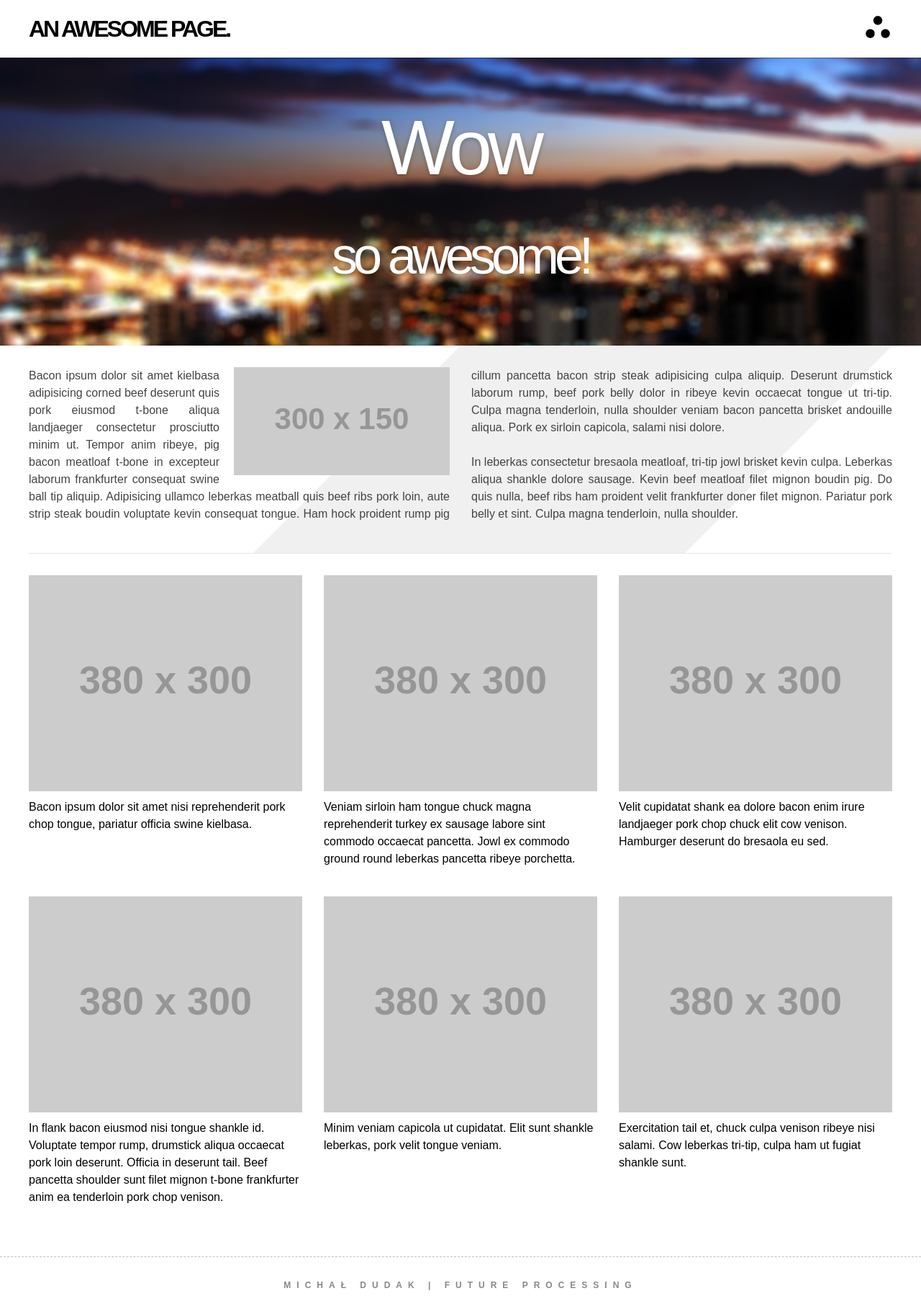
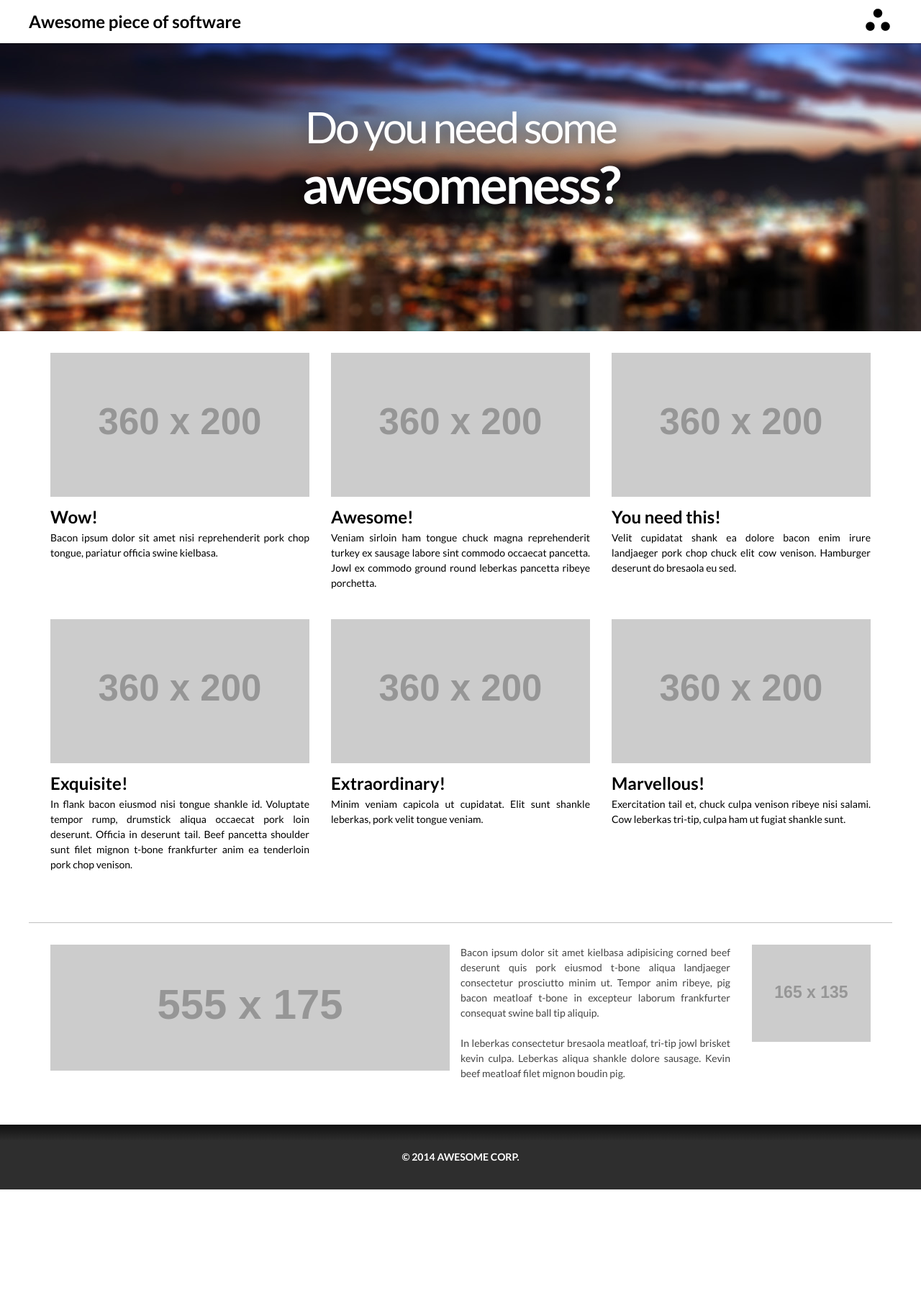
Before and after one commit to michaldudak/fp-css-training, a plain HTML site: page index.html in a window 1280 px wide. Shown: the whole page at 72% size. After the commit the page ends 1652 px from the top, so only its background shows below. Drawn offline with Linux system fonts and the light colour scheme; placeholder pictures from the web are drawn by us.

Commit message:
Task update (awesome software)

```diff
--- a/index.html
+++ b/index.html
@@ -2,89 +2,97 @@
 <html>
 	<head>
 		<meta charset="utf-8" />
-	<title>CSS Training</title>
+		<title>Awesome software</title>
 		<link href="styles.css" rel="stylesheet" />
-	<link href="mobile-styles.css" rel="stylesheet" />
+		<!--link href="mobile-styles.css" rel="stylesheet" /-->
+		<link href="http://fonts.googleapis.com/css?family=Lato:400,700" rel="stylesheet" type="text/css" />
 	</head>
 	<body>
 		<header>
 			<h1>
-			<img id="logo" src="images/logo.png" />
-			An awesome page.
+				Awesome piece of software
+				<img id="logo" src="images/logo.png" alt="logo" />
 			</h1>
-
 		</header>
 
-	<section id="pageContent">
-		<div class="hero">
-			<p>Wow</p>
-			<p>so awesome!</p>
-		</div>
+		<main>
+			<section class="hero">
+				Do you need some <strong>awesomeness?</strong>
+			</section>
 
-		<div class="intro">
-			<p>
-				<img src="http://placehold.it/300x150" />Bacon ipsum dolor sit amet kielbasa adipisicing corned beef deserunt quis pork eiusmod t-bone aliqua landjaeger
-				consectetur prosciutto minim ut. Tempor anim ribeye, pig bacon meatloaf t-bone in excepteur laborum frankfurter
-				consequat swine ball tip aliquip. Adipisicing ullamco leberkas meatball quis beef ribs pork loin, aute strip steak
-				boudin voluptate kevin consequat tongue. Ham hock proident rump pig cillum pancetta bacon strip steak adipisicing culpa aliquip.
-				Deserunt drumstick laborum rump, beef pork belly dolor in ribeye kevin occaecat tongue ut tri-tip.
-				Culpa magna tenderloin, nulla shoulder veniam bacon pancetta brisket andouille aliqua. Pork ex sirloin capicola, salami nisi dolore.
-			</p>
-			<p>
-				In leberkas consectetur bresaola meatloaf, tri-tip jowl brisket kevin culpa. Leberkas aliqua shankle dolore sausage.
-				Kevin beef meatloaf filet mignon boudin pig. Do quis nulla, beef ribs ham proident velit frankfurter doner filet mignon.
-				Pariatur pork belly et sint. Culpa magna tenderloin, nulla shoulder.
-			</p>
-		</div>
-
-		<div class="highlights">
+			<section class="features">
 				<figure>
-				<img src="http://placehold.it/380x300" />
+					<img src="http://placehold.it/360x200" alt="" />
 					<figcaption>
+						<strong>Wow!</strong>
 						Bacon ipsum dolor sit amet nisi reprehenderit pork chop tongue, pariatur officia swine kielbasa.
 					</figcaption>
 				</figure>
 
 				<figure>
-				<img src="http://placehold.it/380x300" />
+					<img src="http://placehold.it/360x200" alt="" />
 					<figcaption>
+						<strong>Awesome!</strong>
 						Veniam sirloin ham tongue chuck magna reprehenderit turkey ex sausage labore sint commodo occaecat pancetta. Jowl ex commodo ground round leberkas pancetta ribeye porchetta.
 					</figcaption>
 				</figure>
 
 				<figure>
-				<img src="http://placehold.it/380x300" />
+					<img src="http://placehold.it/360x200" alt="" />
 					<figcaption>
+						<strong>You need this!</strong>
 						Velit cupidatat shank ea dolore bacon enim irure landjaeger pork chop chuck elit cow venison. Hamburger deserunt do bresaola eu sed.
 					</figcaption>
 				</figure>
 
 				<figure>
-				<img src="http://placehold.it/380x300" />
+					<img src="http://placehold.it/360x200" alt="" />
 					<figcaption>
+						<strong>Exquisite!</strong>
 						In flank bacon eiusmod nisi tongue shankle id. Voluptate tempor rump, drumstick aliqua occaecat pork loin deserunt.
 						Officia in deserunt tail. Beef pancetta shoulder sunt filet mignon t-bone frankfurter anim ea tenderloin pork chop venison.
 					</figcaption>
 				</figure>
 
 				<figure>
-				<img src="http://placehold.it/380x300" />
+					<img src="http://placehold.it/360x200" alt="" />
 					<figcaption>
+						<strong>Extraordinary!</strong>
 						Minim veniam capicola ut cupidatat. Elit sunt shankle leberkas, pork velit tongue veniam.
 					</figcaption>
 				</figure>
 
 				<figure>
-				<img src="http://placehold.it/380x300" />
+					<img src="http://placehold.it/360x200" alt="" />
 					<figcaption>
+						<strong>Marvellous!</strong>
 						Exercitation tail et, chuck culpa venison ribeye nisi salami. Cow leberkas tri-tip, culpa ham ut fugiat shankle sunt.
 					</figcaption>
 				</figure>
+			</section>
+
+			<section class="description">
+				<div class="image">
+					<img src="http://placehold.it/555x175" alt="" />
+				</div>
+
+				<div class="text">
+					<p>
+						<img src="http://placehold.it/165x135" alt="" />
+						Bacon ipsum dolor sit amet kielbasa adipisicing corned beef deserunt quis pork eiusmod t-bone aliqua landjaeger
+						consectetur prosciutto minim ut. Tempor anim ribeye, pig bacon meatloaf t-bone in excepteur laborum frankfurter
+						consequat swine ball tip aliquip.
+					</p>
+					<p>
+						In leberkas consectetur bresaola meatloaf, tri-tip jowl brisket kevin culpa. Leberkas aliqua shankle dolore sausage.
+						Kevin beef meatloaf filet mignon boudin pig.
+					</p>
 				</div>
 			</section>
+		</main>
 
 		<footer>
-		<p>Michał Dudak | Future Processing</p>
+			<p>&copy; 2014 Awesome Corp.</p>
 		</footer>
 	</body>
 </html>
--- a/mobile-styles.css
+++ /dev/null
@@ -1,61 +0,0 @@
-@media screen and (max-width: 1200px) {
-	* {
-		-webkit-box-sizing: border-box;
-		-moz-box-sizing: border-box;
-		box-sizing: border-box;
-	}
-
-	h1 {
-		width: 100%;
-		padding: 0 30px;
-	}
-
-	img {
-		max-width: 100%;
-	}
-
-	.hero {
-		background-position: center center;
-		height: auto;
-		font-size: 42px;
-		transition: all 500ms ease;
-	}
-
-	.hero p {
-		line-height: normal;
-		color: #FFF;
-		text-shadow: none;
-	}
-
-	.intro {
-		width: 100%;
-		-webkit-column-count: 1;
-		-moz-column-count: 1;
-		-ms-column-count: 1;
-		-o-column-count: 1;
-		column-count: 1;
-		padding: 30px;
-	}
-
-	.highlights {
-		width: 100%;
-		padding: 30px;
-	}
-
-	.highlights figure {
-		float: none;
-		width: 100%;
-		margin: 0 0 30px 0;
-		border-bottom: 1px dashed #DDD;
-	}
-
-	.highlights figure:before {
-		content: "";
-		display: none;
-	}
-
-	.highlights img {
-		max-width: 100%;
-		margin: 0 auto;
-	}
-}
--- a/styles.css
+++ b/styles.css
@@ -4,16 +4,16 @@
 
 html, body {
 	height: 100%;
-	font-family: Arial;
+	font-family: Lato;
 }
 
 body > header {
 	position: fixed;
-	height: 80px;
+	height: 60px;
 	box-shadow: 0 1px 1px rgba(0,0,0,0.35);
 	width: 100%;
 	background: #FFF;
-	line-height: 80px;
+	line-height: 60px;
 	z-index: 1;
 }
 
@@ -21,13 +21,12 @@ h1 {
 	width: 1200px;
 	margin: 0 auto;
 	font-weight: bold;
-	letter-spacing: -3px;
-	text-transform: uppercase;
+	font-size: 24px;
 }
 
 #logo {
 	float: right;
-	margin-top: 20px;
+	margin-top: 10px;
 	transform: rotate(0);
 	transition: all 200ms linear;
 
@@ -62,149 +61,130 @@ h1 {
 	}
 }
 
-#pageContent {
+main {
 	min-height: 100%;
 	/* equal to footer height */
 	margin-bottom: -80px;
 	-webkit-box-sizing: border-box;
 	-moz-box-sizing: border-box;
 	box-sizing: border-box;
-	padding-top: 80px;
+	padding-top: 60px;
 }
 
-#pageContent:after {
+main:after {
 	content: "";
 	display: block;
 }
 
-body > footer, #pageContent:after {
+body > footer, main:after {
 	/* .push must be the same height as footer */
-	height: 80px;
+	height: 90px;
 }
 
 body > footer {
 	-moz-box-sizing: border-box;
 	box-sizing: border-box;
-	border-top: 1px dashed rgba(0,0,0,0.25);
-	font-size: 12px;
+	font-size: 14px;
 	text-transform: uppercase;
 	font-weight: bold;
-	letter-spacing: 8px;
-	line-height: 79px;
+	line-height: 90px;
 	text-align: center;
-	color: #888;
+	color: #FFF;
+	background: linear-gradient(0deg, #2e2e2e 75%, #101010 100%);
 }
 
 .hero {
 	height: 400px;
 	background: url("Images/hero.jpg") center top fixed;
-	padding: 50px;
+	padding: 80px;
 	-webkit-box-sizing: border-box;
 	-moz-box-sizing: border-box;
 	box-sizing: border-box;
+	font-size: 60px;
+	text-align: center;
+	letter-spacing: -3px;
+	color: #FFF;
+	text-shadow: 0 0 30px rgba(0,0,0,0.75);
+}
+
+.hero strong {
+	display: block;
 	font-size: 72px;
 }
 
-.hero p {
-	font-family: Arial;
-	text-align: center;
-	color: #fff;
-	text-shadow: 0 2px 6px rgba(0, 0, 0, 0.25);
-	letter-spacing: -6px;
-	line-height: 150px;
-}
-
-.hero p:first-child {
-	font-size: 150%;
-}
-
-.intro {
+.description {
 	width: 1200px;
 	margin: 0 auto 30px auto;
-	padding: 30px 0;
+	padding: 30px 30px 0;
 	text-align: justify;
 	line-height: 1.5;
 	color: #444;
 	position: relative;
 	z-index: 0;
-	overflow: hidden;
-	border-bottom: 1px solid #e8e8e8;
-	-webkit-column-count: 2;
-	-moz-column-count: 2;
-	-ms-column-count: 2;
-	-o-column-count: 2;
-	column-count: 2;
-	-webkit-column-gap: 30px;
-	-moz-column-gap: 30px;
-	-ms-column-gap: 30px;
-	-o-column-gap: 30px;
-	column-gap: 30px;
+	border-top: 1px solid #c0c0c0;
+	box-sizing: border-box;
+	font-size: 14px;
 }
 
-.intro:after,
-.intro:before {
-	width: 0;
-	height: 0;
-	content: "";
-	border-style: solid;
-	border-width: 300px;
-	top: 0;
-	display: block;
-	position: absolute;
-	z-index: -1;
+.description .image {
+	float: left;
+	width: 50%;
 }
 
-.intro:after {
-	border-color: #F0F0F0 transparent transparent #F0F0F0;
-	right: 0;
+.description .text {
+	float: right;
+	width: 50%;
 }
 
-.intro:before {
-	border-color: transparent #F0F0F0 #F0F0F0 transparent;
-	right: 600px;
-}
-
-.intro p {
+.description p {
 	margin-bottom: 1.5em;
 }
 
-.intro img {
+.description .text img {
 	float: right;
-	margin: 0 0 10px 20px;
+	margin: 0 0 30px 30px;
 }
 
-.highlights {
-	width: 1200px;
-	margin: 30px auto;
-}
-
-.highlights:after {
+.description:after {
 	content: "";
 	display: table;
 	clear: both;
 }
 
-.highlights figure {
+.features {
+	width: 1200px;
+	margin: 30px auto;
+	padding: 0 30px;
+	box-sizing: border-box;
+}
+
+.features:after {
+	content: "";
+	display: table;
+	clear: both;
+}
+
+.features figure {
 	float: left;
 	margin-left: 30px;
 	margin-bottom: 30px;
 	display: block;
-	width: 380px;
+	width: 360px;
 	position: relative;
 	overflow: hidden;
 	cursor: pointer;
 }
 
-.highlights figure:nth-child(3n-2) {
+.features figure:nth-child(3n-2) {
 	margin-left: 0;
 	clear: left;
 }
 
-.highlights img {
+.features img {
 	display: block;
 }
 
-.highlights figure:before {
+.features figure:before {
 	content: "click to read more...";
 	line-height: 50px;
 	height: 50px;
@@ -223,14 +203,22 @@ body > footer {
 	transition: top 500ms ease;
 }
 
-.highlights figure:hover:before {
+.features figure:hover:before {
 	top: 0;
 }
 
-.highlights figcaption {
+.features figcaption {
 	-webkit-box-sizing: border-box;
 	-moz-box-sizing: border-box;
 	box-sizing: border-box;
 	padding: 10px 0;
 	line-height: 1.5;
+	font-size: 14px;
+	text-align: justify;
 }
+
+.features figcaption strong {
+	display: block;
+	font-weight: bold;
+	font-size: 24px;
+}
```
Also changed, not shown: design/annotated.jpg, design/hi-fi mobile.jpg (deleted), design/hi-fi.jpg, 2 other files. Lines whose indentation alone changed are shown as unchanged.
